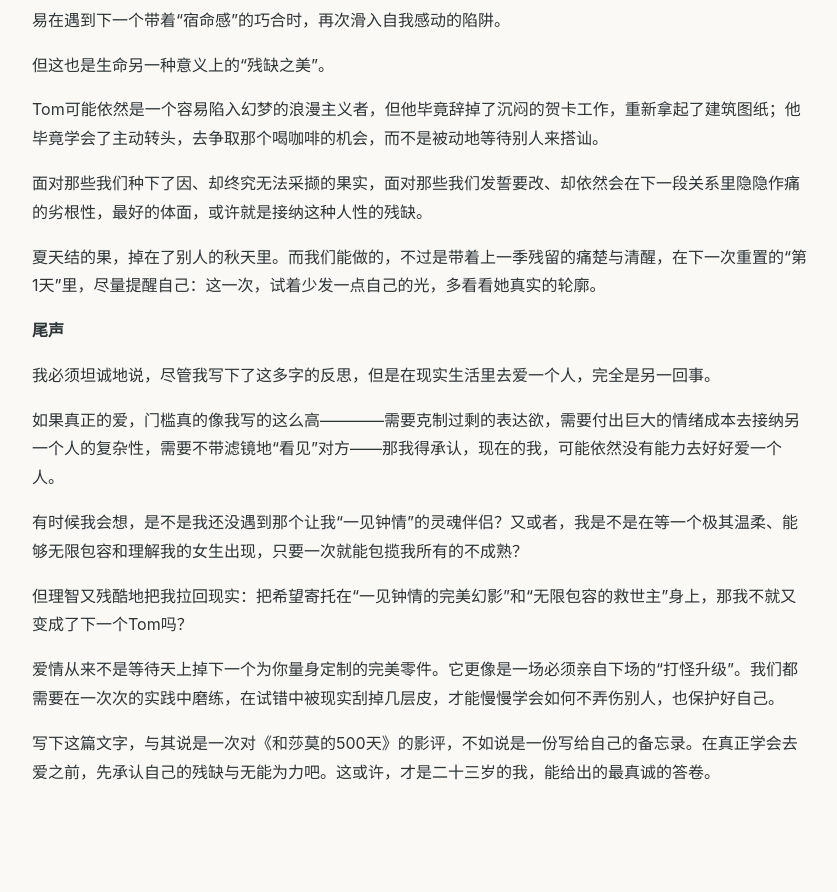
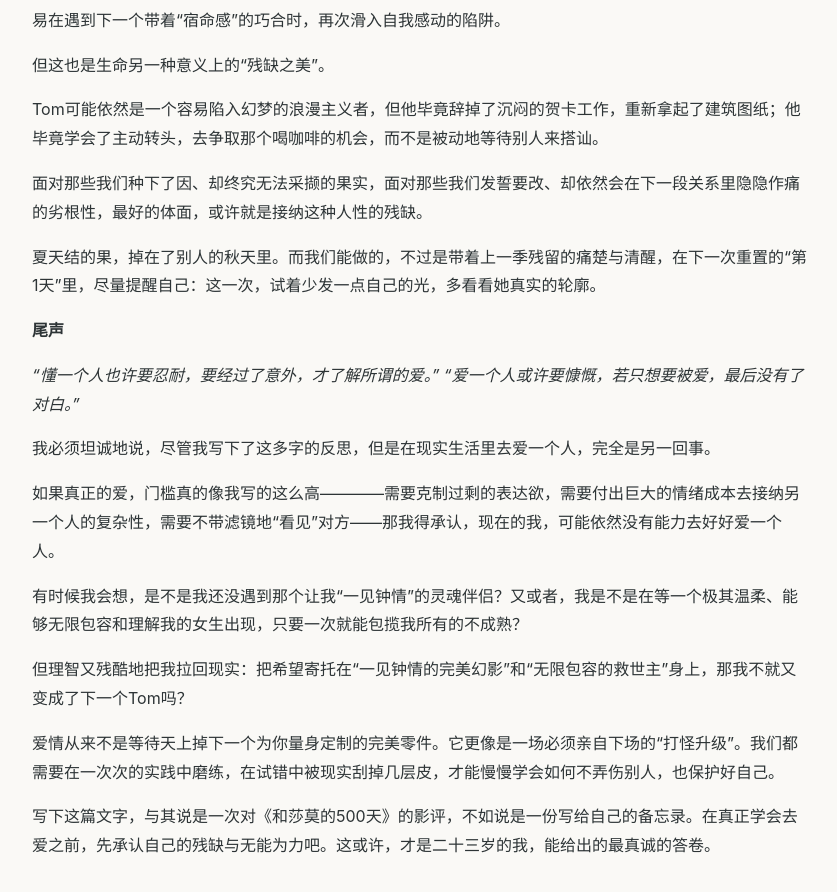
Before and after one commit to jayzzzzmp-commits/jayzzzzmp-commits.github.io, a Jekyll site: the page built from _posts/2026-03-31-影评一则.md, in a window 1280 px wide and 900 px high, scrolled down 4140 px. Shown: the top 892 px of the window, without its empty margins (218-1055 px from the left). Built offline with Jekyll 4.4.1, drawn with Linux system fonts in a browser that asks for light colours; before the commit the page ends 4966 px from its top, so only the background shows below that.

Commit message:
Update 2026-03-31-影评一则.md

```diff
--- a/_posts/2026-03-31-影评一则.md
+++ b/_posts/2026-03-31-影评一则.md
@@ -91,6 +91,9 @@ Tom可能依然是一个容易陷入幻梦的浪漫主义者，但他毕竟辞
 
 **尾声**
 
+_“懂一个人也许要忍耐，要经过了意外，才了解所谓的爱。”
+“爱一个人或许要慷慨，若只想要被爱，最后没有了对白。”_
+
 我必须坦诚地说，尽管我写下了这多字的反思，但是在现实生活里去爱一个人，完全是另一回事。
 
 如果真正的爱，门槛真的像我写的这么高————需要克制过剩的表达欲，需要付出巨大的情绪成本去接纳另一个人的复杂性，需要不带滤镜地“看见”对方——那我得承认，现在的我，可能依然没有能力去好好爱一个人。
```
